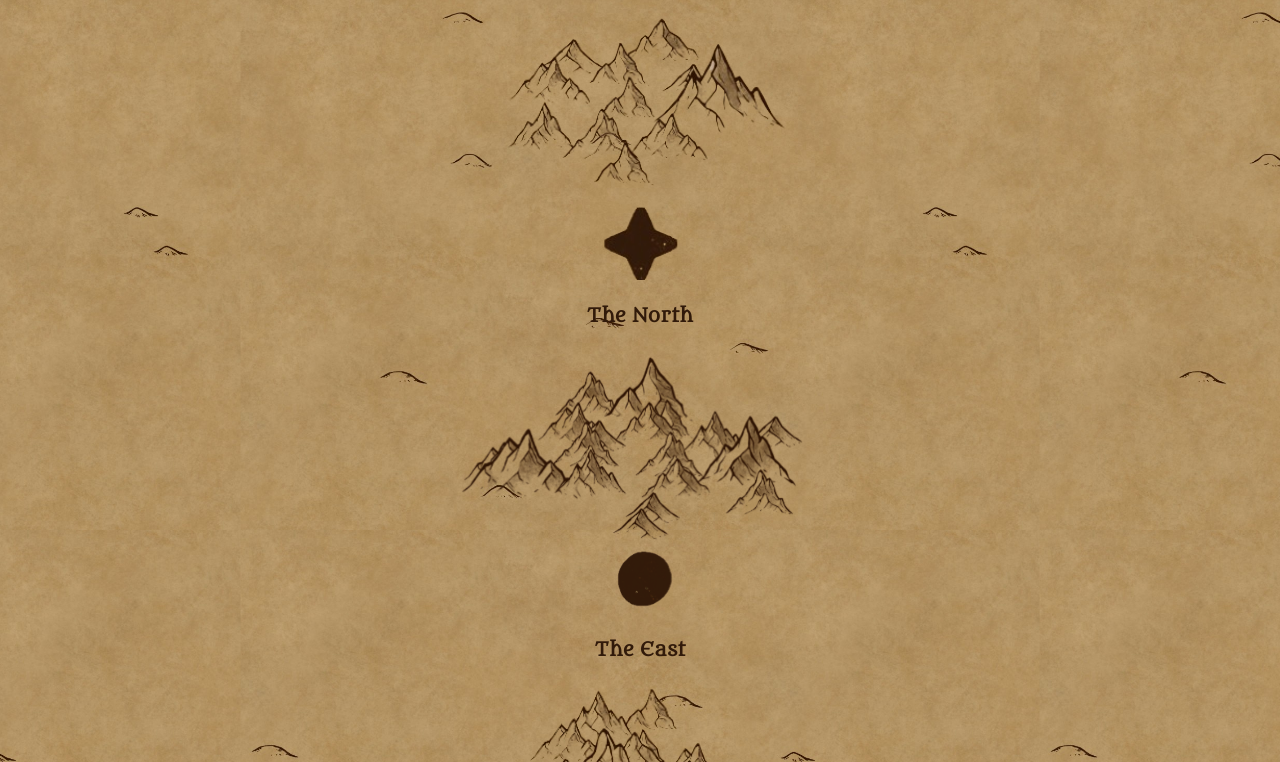
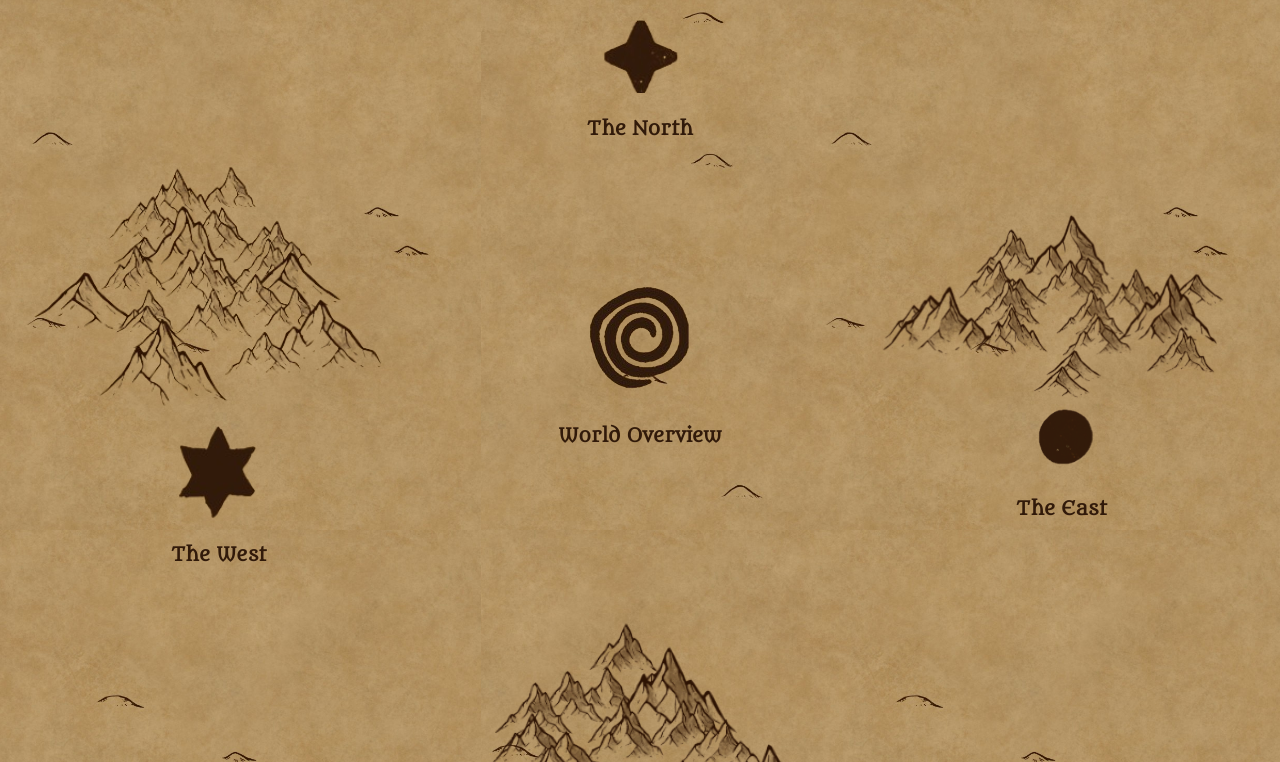
Before and after one commit to cathalb223/CS-1115, a plain HTML site: page index.html in a window 1280 px wide. Shown: the part 270-1032 px from the top of the page. Drawn offline with Linux system fonts and the light colour scheme.

Commit message:
Added media queries for responsive layout

```diff
--- a/index.html
+++ b/index.html
@@ -18,7 +18,7 @@
         <nav>
             <a href="Ethos.html">
                 <img src="images/ethos_portal.png">
-                <h3>The World</h3>
+                <h3>World Overview</h3>
             </a>
 
             <a href="The_North.html">
--- a/mainstyles.css
+++ b/mainstyles.css
@@ -2,7 +2,6 @@
     font-family:Metamorphous;
     src: url(Metamorphous-Regular.ttf)
 }
-
 
 :root {
     font-size: 16px;
@@ -12,8 +11,8 @@
 html {
     --base-colour: #311a0a;
     background-image: url('images/mobile_map.jpg'), url('images/tile.jpg');
-    background-position: top center, center;
-    background-repeat: no-repeat, repeat-y;
+    background-position: top right, center;
+    background-repeat: no-repeat, repeat;
     background-size: contain;
     background-color: #ae8e5d;
 
@@ -42,8 +41,7 @@ footer {
     border-top: 2px solid var(--base-colour);
 }
 
-@media screen and (min-width: 500px) {
-
+@media screen and (min-width: 800px){
     html{
         background-image: url('images/tile_widescreen.jpg');
         background-repeat: repeat;
@@ -54,7 +52,51 @@ footer {
         margin-right: 0%;
         font-size: 1.25rem;
         align-self: center;
+    }
 
+    nav {
+        display: flex;
+        flex-direction: row;
+        flex-wrap: wrap;
+        justify-content: space-between;
+    }
+
+    nav>:first-child  {
+        width:100%;
     }
 
 }
+
+@media screen and (min-width: 1140px) {
+
+    nav {
+        display: grid;
+        grid-template-columns: 1fr 1fr 1fr;
+        grid-template-rows: 1fr, 1fr, 1fr;
+        grid-template-areas:
+        "top-left top-centre top-right"
+        "centre-left centre centre-right"
+        "bottom-left bottom-centre bottom-right";
+    }
+
+    a {
+        grid-area: centre;
+        align-self: center;
+    }
+    a+a {
+        grid-area:top-centre;
+    }
+
+    a+a+a {
+        grid-area: centre-right;
+    }
+
+    a+a+a+a {
+        grid-area: centre-left;
+    }
+
+    a+a+a+a+a {
+        grid-area: bottom-centre;
+    }
+
+}
```
Also changed, not shown: images/mobile_map.jpg.
